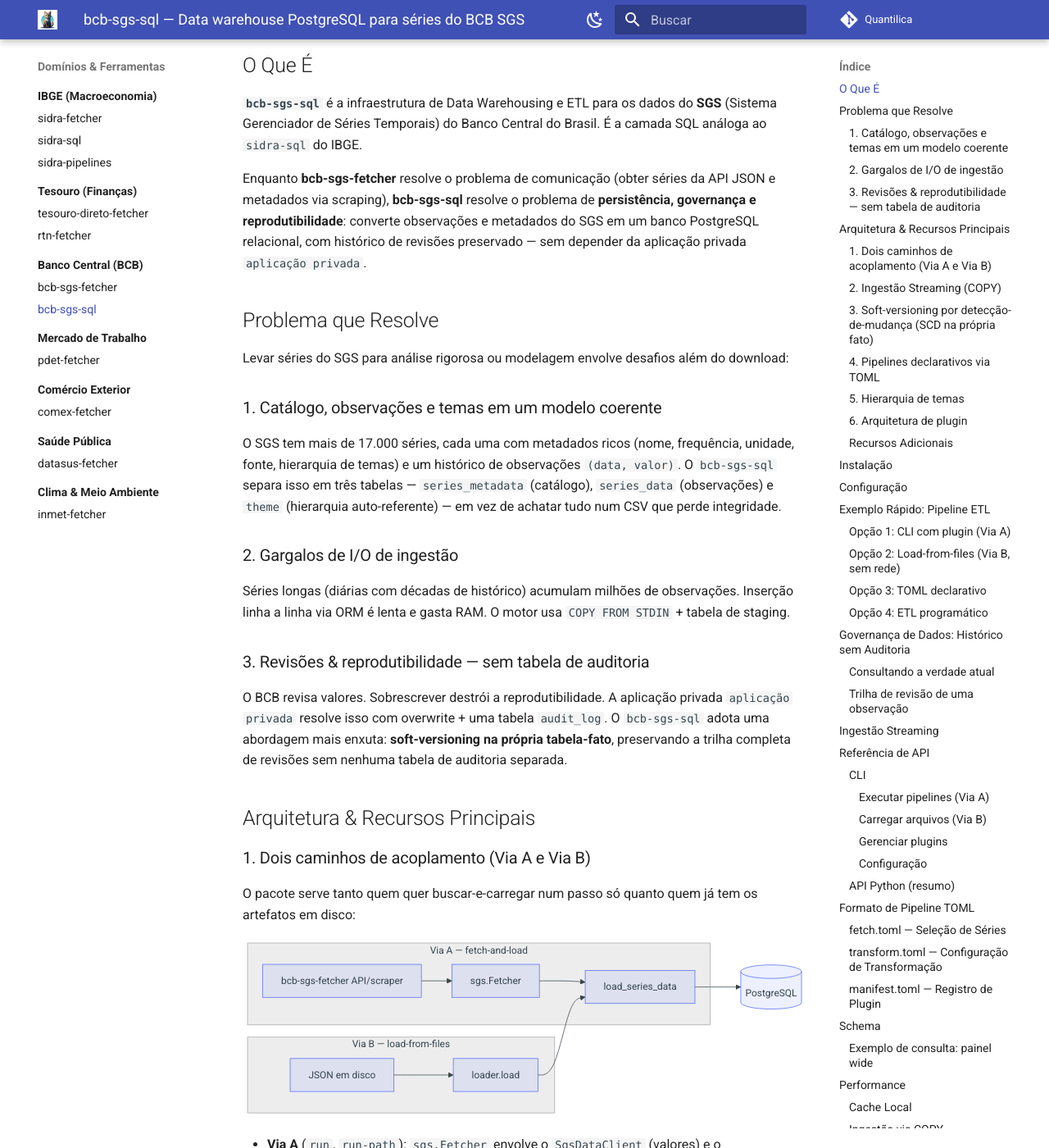
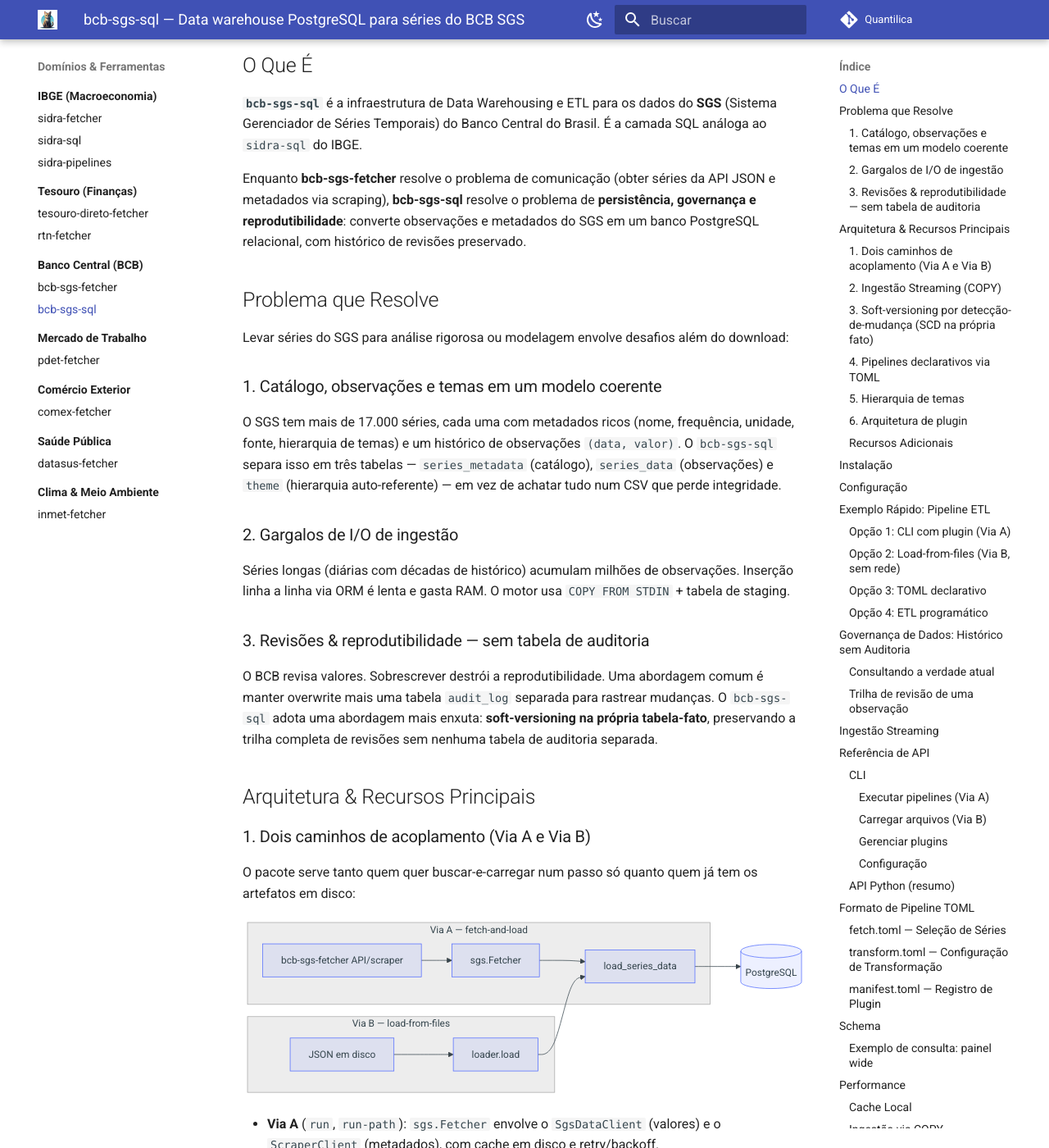
Before and after one commit to Quantilica/docs, an MkDocs documentation site: the page built from docs/bcb/bcb-sgs-sql.md, in a window 1280 px wide and 1400 px high, scrolled down 586 px. Shown: the whole window at 82% size. Built offline with MkDocs 1.6.1 and Material for MkDocs 9.7.7, drawn with Linux system fonts in a browser that asks for light colours; some web fonts are replaced; comment, search, counter and statistics services are not loaded.

Commit message:
docs: remover menções a apps privados do site público
O site de documentação pública não deve mencionar, nem indiretamente,
nenhum dos apps web privados do ecossistema. Reescreve as 3 passagens
que citavam uma dessas aplicações privadas, sem alterar o conteúdo
técnico:

- bcb-sgs-sql.md: remove a comparação com a aplicação privada,
  generaliza o contraste overwrite+audit_log vs. soft-versioning
- curva-phillips.md, yield-curve.md: remove a sugestão de obter o
  Focus via a aplicação privada, mantém a recomendação de usar o
  BCB Focus diretamente

```diff
--- a/docs/bcb/bcb-sgs-sql.md
+++ b/docs/bcb/bcb-sgs-sql.md
@@ -24,8 +24,7 @@
 Enquanto **bcb-sgs-fetcher** resolve o problema de comunicação (obter séries da API JSON e
 metadados via scraping), **bcb-sgs-sql** resolve o problema de **persistência, governança
 e reprodutibilidade**: converte observações e metadados do SGS em um banco PostgreSQL
-relacional, com histórico de revisões preservado — sem depender da aplicação privada
-`aplicação privada`.
+relacional, com histórico de revisões preservado.
 
 ## Problema que Resolve
 
@@ -46,10 +45,11 @@
 
 ### 3. Revisões & reprodutibilidade — sem tabela de auditoria
 
-O BCB revisa valores. Sobrescrever destrói a reprodutibilidade. A aplicação privada
-`aplicação privada` resolve isso com overwrite + uma tabela `audit_log`. O `bcb-sgs-sql`
-adota uma abordagem mais enxuta: **soft-versioning na própria tabela-fato**, preservando a
-trilha completa de revisões sem nenhuma tabela de auditoria separada.
+O BCB revisa valores. Sobrescrever destrói a reprodutibilidade. Uma abordagem comum é
+manter overwrite mais uma tabela `audit_log` separada para rastrear mudanças. O
+`bcb-sgs-sql` adota uma abordagem mais enxuta: **soft-versioning na própria
+tabela-fato**, preservando a trilha completa de revisões sem nenhuma tabela de
+auditoria separada.
 
 ## Arquitetura & Recursos Principais
 
```
Also changed, not shown: docs/cookbook/curva-phillips.md (+1 -1 lines), docs/cookbook/yield-curve.md (+1 -1 lines).
